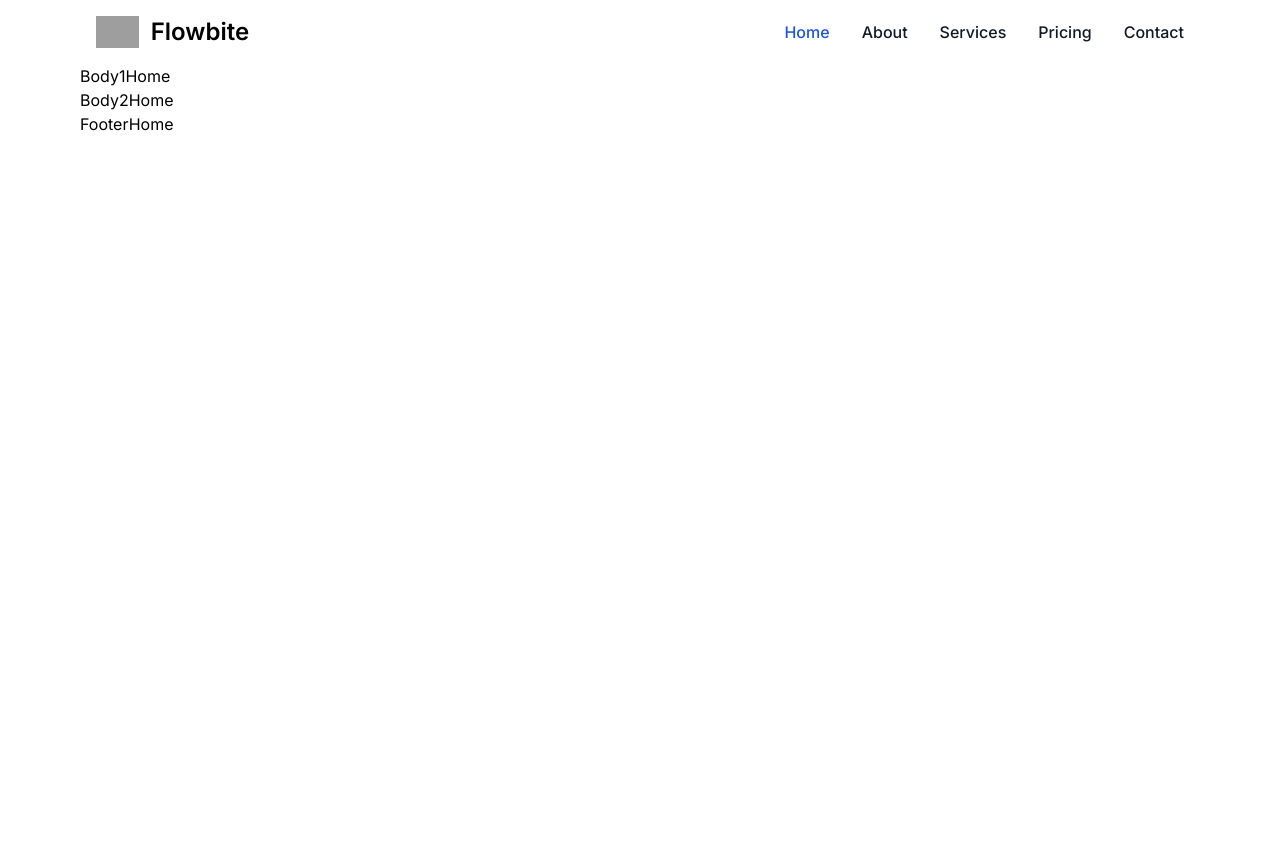
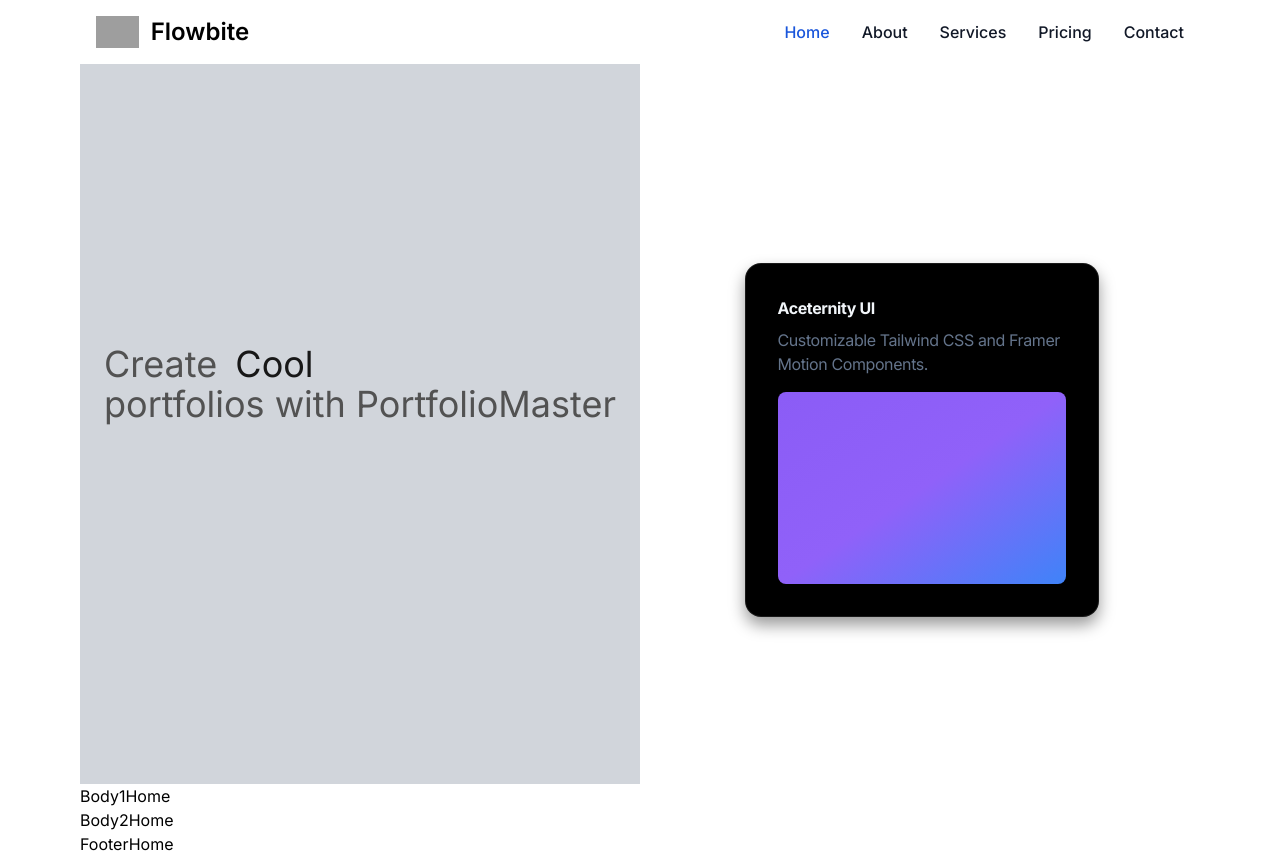
Before and after one commit to FariaLimpa/portfolio-maker, a Next.js app: page / in a window 1280 px wide. Before the commit the page ends 800 px from the top, so only its background shows below. Built offline with nearby package versions, Linux system fonts and the light colour scheme; grey boxes are pictures that could not be loaded.

Commit message:
header section1

```diff
--- a/app/components/home/HeaderHome.jsx
+++ b/app/components/home/HeaderHome.jsx
@@ -3,7 +3,38 @@ import { FlipWords } from "../ui/flip-words";
 import { PinContainer } from "../ui/3d-pin";
 
 const HeaderHome = () => {
-  return <div className="grid grid-cols-2 "></div>;
+  return <div className="grid grid-cols-2 "><div className="bg-gray-300">
+  <div className="h-[40rem] flex justify-center items-center px-4">
+    <div className="text-4xl mx-auto font-normal text-neutral-600 dark:text-neutral-400">
+      Create{" "}
+      <FlipWords
+        words={["Awesome", "Cool", "Amazing", "Incredible", "Fantastic"]}
+      />{" "}
+      <br />
+      portfolios with PortfolioMaster
+    </div>
+  </div>
+</div>
+<div>
+  <div className="h-[45rem] w-full flex items-center justify-center ">
+    <PinContainer
+      title="/ui.aceternity.com"
+      href="https://twitter.com/mannupaaji"
+    >
+      <div className="flex basis-full flex-col p-4 tracking-tight text-slate-100/50 sm:basis-1/2 w-[20rem] h-[20rem] ">
+        <h3 className="max-w-xs !pb-2 !m-0 font-bold  text-base text-slate-100">
+          Aceternity UI
+        </h3>
+        <div className="text-base !m-0 !p-0 font-normal">
+          <span className="text-slate-500 ">
+            Customizable Tailwind CSS and Framer Motion Components.
+          </span>
+        </div>
+        <div className="flex flex-1 w-full rounded-lg mt-4 bg-gradient-to-br from-violet-500 via-purple-500 to-blue-500" />
+      </div>
+    </PinContainer>{" "}
+  </div>
+</div></div>;
 };
 
 export default HeaderHome;
```
